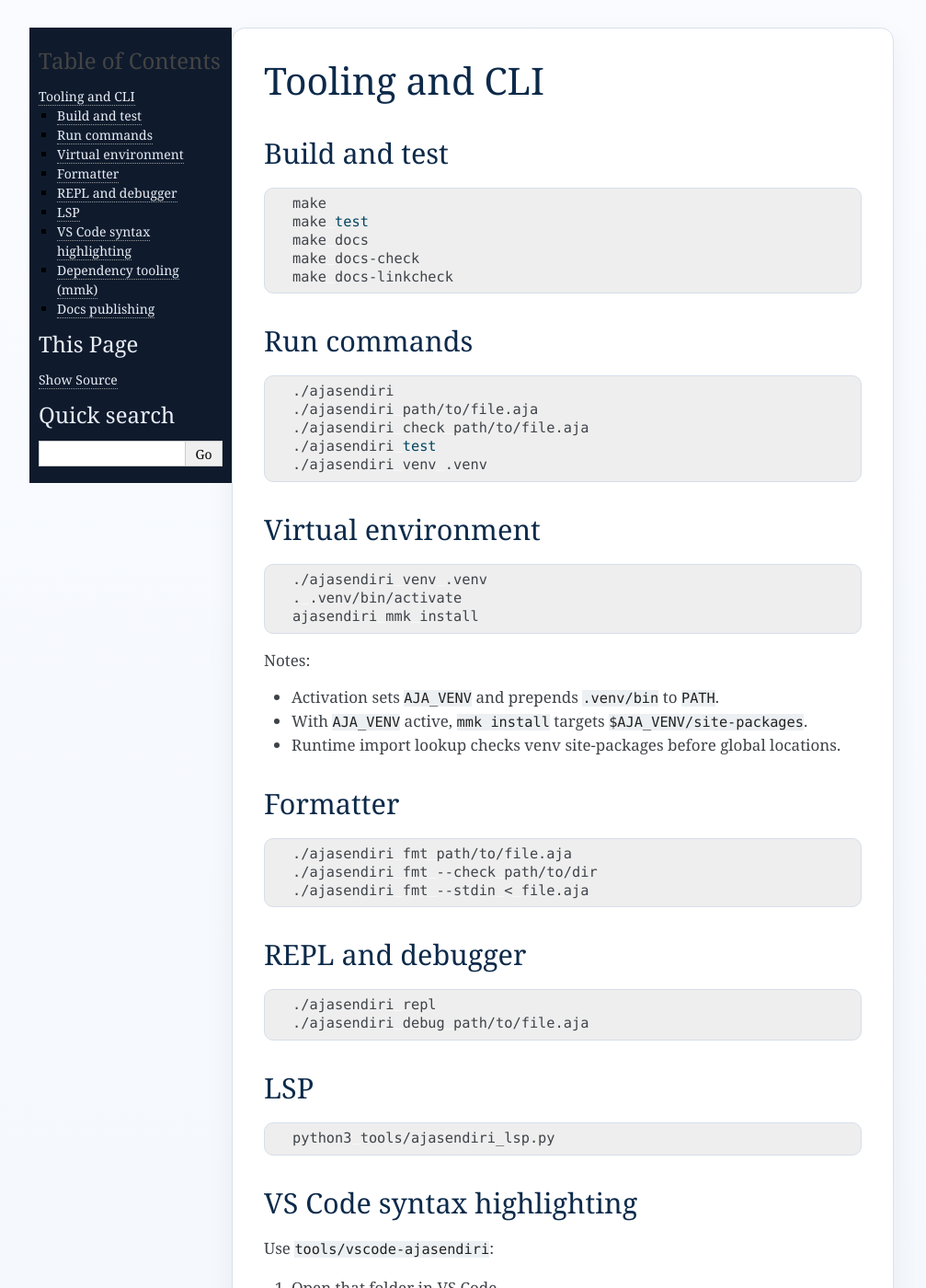
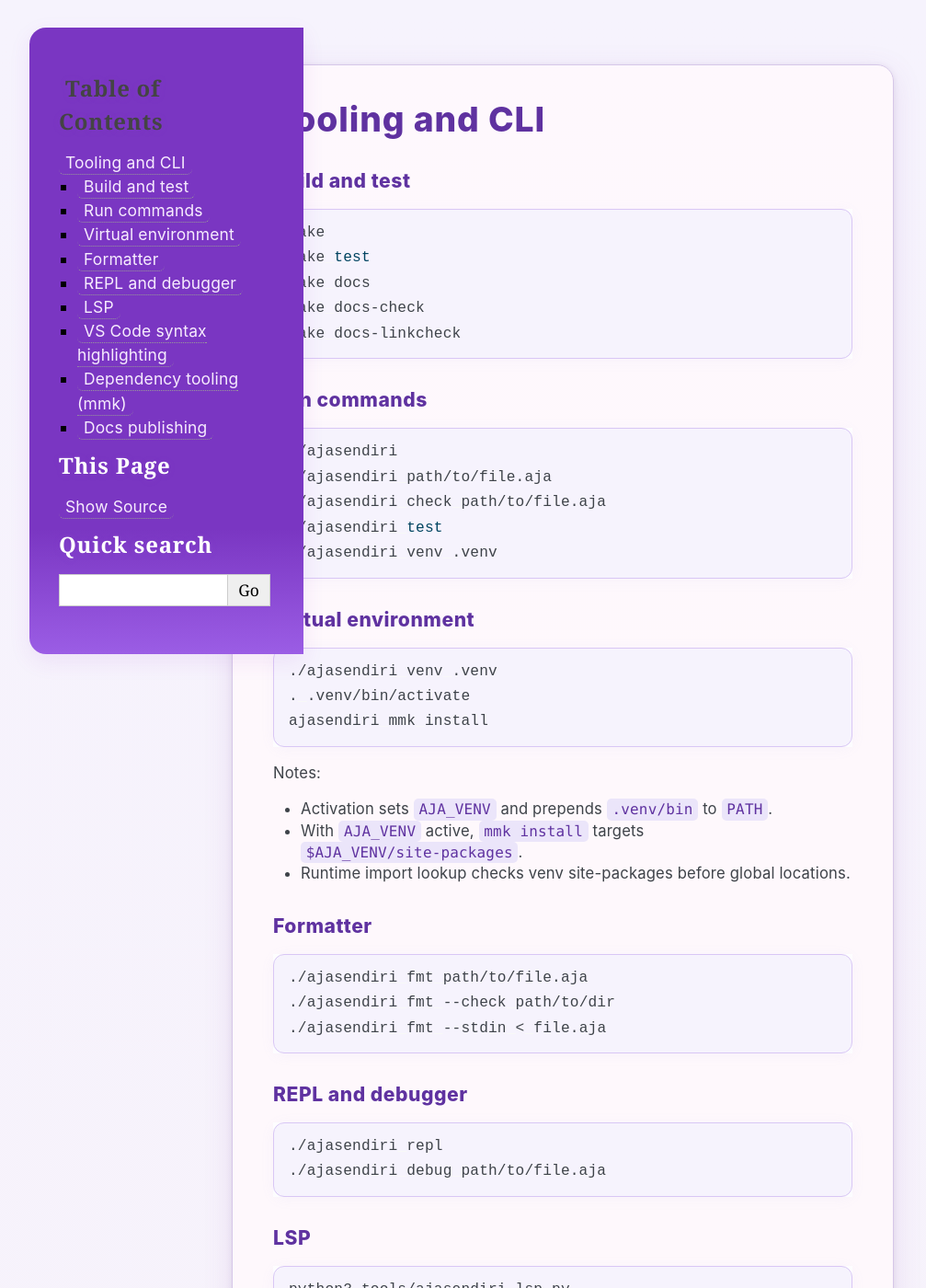
Before and after one commit to c0del1ar/ajasendiri, a Sphinx documentation site: the page built from docs/tooling.rst, in a window 1280 px wide and 1400 px high. Shown: the whole window at 92% size, without its empty margins (138-1145 px from the left). Built offline with Sphinx 7.4.7, drawn with Linux system fonts in a browser that asks for light colours; some of the changed text lies outside the part shown.

Commit message:
mmk: rename install-stdlib to install-coli and refresh docs theme

```diff
--- a/docs/_static/custom.css
+++ b/docs/_static/custom.css
@@ -1,83 +1,214 @@
 :root {
-  --aja-bg: #f7f9fc;
-  --aja-panel: #ffffff;
-  --aja-ink: #132033;
-  --aja-muted: #53657c;
-  --aja-accent: #0a7f7a;
-  --aja-accent-soft: #d8f3f1;
-  --aja-border: #d8e1eb;
+  /* Purply modern, clean palette */
+  --purple-50:  #f6f3fd;
+  --purple-100: #ebe5fa;
+  --purple-200: #d9c7f5;
+  --purple-300: #b799e6;
+  --purple-400: #9b5de5;
+  --purple-500: #7a36c2;
+  --purple-600: #5c259a;
+  --purple-glow: 0 8px 32px 0 rgba(142, 68, 173, 0.13);
+  --page-bg: #f7f2fa;
+  --content-bg: #fffafdde;
+  --text-main: #211733;
+  --text-muted: #765993;
+  --border: #d6c7e8;
+  --accent: var(--purple-500);
+  --accent-800: #5f32a0;
+  --soft-accent: #ece3fa;
 }
 
 body {
-  background: linear-gradient(180deg, #f9fbff 0%, #f2f6fb 100%);
-  color: var(--aja-ink);
+  background: linear-gradient(180deg, var(--purple-50) 0%, var(--page-bg) 100%);
+  color: var(--text-main);
+  font-family: 'Inter', 'Segoe UI', 'Helvetica Neue', Arial, sans-serif;
+  font-size: 1.04rem;
+  min-height: 100vh;
+  margin: 0;
+  letter-spacing: 0.01em;
+  -webkit-font-smoothing: antialiased;
 }
 
 div.body {
-  background: var(--aja-panel);
-  border: 1px solid var(--aja-border);
-  border-radius: 14px;
-  padding: 28px 34px;
-  box-shadow: 0 10px 30px rgba(19, 32, 51, 0.06);
+  background: var(--content-bg);
+  border: 1.5px solid var(--border);
+  border-radius: 18px;
+  padding: 36px 44px;
+  margin: 40px auto 36px auto;
+  box-shadow: var(--purple-glow), 0 1.5px 6px rgba(64, 49, 94, 0.10);
+  max-width: 900px;
+  transition: box-shadow 0.2s;
+}
+
+div.body:hover, div.body:focus-within {
+  box-shadow: 0 20px 34px 0 rgba(155,93,229,0.19), 0 2px 10px rgba(90,24,154,.12);
 }
 
 div.sphinxsidebar {
-  background: #0f1b2d;
-  color: #e8edf5;
+  background: linear-gradient(180deg, var(--purple-500) 80%, var(--purple-400) 100%);
+  color: #f7ecfe;
+  border-radius: 18px 0 0 18px;
+  box-shadow: 0 8px 24px 0 rgba(139,43,199,.09);
+  padding: 30px 26px 34px 22px;
+  min-width: 250px;
+  font-size: 1.09rem;
 }
 
+div.sphinxsidebar h1.logo a,
 div.sphinxsidebar h3,
-div.sphinxsidebar h4,
-div.sphinxsidebar a {
-  color: #e8edf5;
+div.sphinxsidebar h4 {
+  color: #fff;
+  letter-spacing: 0.03em;
+  font-weight: 800;
+  margin-bottom: 14px;
+  text-shadow: 0 1px 8px rgba(145, 87, 226, 0.13);
 }
 
-div.sphinxsidebar a:hover {
-  color: #9be5df;
+div.sphinxsidebar a {
+  color: #f7ecfe;
+  text-decoration: none;
+  transition: color 0.17s, background 0.17s, border 0.17s;
+  border-radius: 6px;
+  padding: 2px 7px;
+}
+
+div.sphinxsidebar a:hover,
+div.sphinxsidebar a:focus {
+  color: #2a143d;
+  background: var(--purple-200);
+  border-bottom: 1.5px solid var(--purple-400);
 }
 
 .hero-subtitle {
-  font-size: 1.08rem;
-  color: var(--aja-muted);
-  margin-top: -8px;
-  margin-bottom: 16px;
+  font-size: 1.17rem;
+  color: var(--accent-800);
+  margin-top: -6px;
+  margin-bottom: 18px;
+  font-weight: 530;
+  letter-spacing: 0.01em;
+  text-shadow: 0 2px 7px #f2e8fa;
 }
 
 .quickgrid {
   display: grid;
-  gap: 12px;
+  gap: 18px;
   grid-template-columns: repeat(auto-fit, minmax(220px, 1fr));
   list-style: none;
-  margin: 8px 0 18px 0;
+  margin: 12px 0 26px 0;
   padding: 0;
 }
 
 .quickgrid li {
-  background: #f6fafc;
-  border: 1px solid var(--aja-border);
-  border-left: 5px solid var(--aja-accent);
-  border-radius: 10px;
-  padding: 10px 12px;
+  background: var(--purple-50);
+  border: 1.4px solid var(--border);
+  border-left: 7px solid var(--accent);
+  border-radius: 14px;
+  padding: 18px 16px 14px 16px;
+  transition: box-shadow 0.13s, border-color 0.18s;
+  box-shadow: 0 3px 18px 0 rgba(155, 93, 229, 0.09);
+}
+
+.quickgrid li:hover {
+  border-left: 7px solid var(--purple-300);
+  box-shadow: 0 2px 10px 0 rgba(122, 54, 194, 0.13);
+  background: #faf6fe;
 }
 
 .quickgrid li p {
   margin: 0;
+  color: var(--text-muted);
 }
 
 div.body h1,
 div.body h2,
-div.body h3 {
-  color: #0d2a4a;
+div.body h3,
+div.body h4 {
+  color: var(--accent-800);
+  font-family: inherit;
+  letter-spacing: 0.025em;
+  font-weight: 800;
+}
+
+div.body h1 {
+  font-size: 2.33rem;
+  margin-bottom: 16px;
+}
+
+div.body h2 {
+  font-size: 1.32rem;
+  margin: 32px 0 18px;
+}
+
+div.body h3, div.body h4 {
+  font-size: 1.14rem;
+  margin: 23px 0 8px;
 }
 
 div.highlight pre,
 pre {
-  border-radius: 10px;
-  border: 1px solid #d6deea;
+  border-radius: 12px;
+  border: 1.8px solid var(--purple-200);
+  background: var(--purple-50);
+  font-size: 1.01rem;
+  line-height: 1.7;
+  padding: 12px 16px;
+  font-family: 'JetBrains Mono', 'Fira Mono', monospace;
+  box-shadow: 0 2px 15px rgba(151,153,230,0.07);
+  overflow-x: auto;
+}
+
+code {
+  background: var(--purple-100);
+  color: var(--accent-800);
+  border-radius: 5px;
+  padding: 0.14em 0.36em;
+  font-family: 'JetBrains Mono', 'Menlo', 'monospace';
+  font-size: 0.96em;
+}
+
+::-webkit-scrollbar {
+  width: 9px;
+  background: var(--purple-50);
+  border-radius: 8px;
+}
+
+::-webkit-scrollbar-thumb {
+  background: var(--purple-200);
+  border-radius: 8px;
+}
+
+@media (max-width: 1200px) {
+  div.body {
+    padding: 20px 5vw;
+    margin: 24px auto 16px auto;
+  }
+  div.sphinxsidebar {
+    padding: 26px 12px;
+    min-width: 195px;
+    font-size: 1rem;
+  }
 }
 
 @media (max-width: 900px) {
   div.body {
-    padding: 22px 18px;
+    padding: 14px 5vw;
+    margin: 10px auto;
+    box-shadow: 0 4px 26px rgba(155,93,229,0.10);
+    border-radius: 14px;
+  }
+  div.sphinxsidebar {
+    border-radius: 14px 14px 0 0;
+    min-width: unset;
+    padding: 18px 10px;
+    margin-bottom: 18px;
   }
 }
+
+@media (max-width: 650px) {
+  html {
+    font-size: 99%;
+  }
+  div.body {
+    padding: 5vw 2vw;
+  }
+}
--- a/docs/stdlib.rst
+++ b/docs/stdlib.rst
@@ -108,7 +108,7 @@
 Pure Ajasendiri libs
 --------------------
 
-Core (installed by default with ``mmk install-stdlib``)
+Core (installed by default with ``mmk install-coli``)
 ^^^^^^^^^^^^^^^^^^^^^^^^^^^^^^^^^^^^^^^^^^^^^^^^^^^^^^^^
 
 - ``libs/re.aja``: typed regex wrapper
@@ -121,7 +121,7 @@
 - ``libs/validate.aja``: value validation helpers
 - ``libs/assert.aja``: lightweight assertion helpers
 
-Optional (install via ``mmk install <name>`` or ``mmk install-stdlib --all``)
+Optional (install via ``mmk install <name>`` or ``mmk install-coli --all``)
 ^^^^^^^^^^^^^^^^^^^^^^^^^^^^^^^^^^^^^^^^^^^^^^^^^^^^^^^^^^^^^^^^^^^^^^^^^^^^^^^^
 
 - ``libs/httpx.aja``
```
Also changed, not shown: docs/tooling.rst (+4 -4 lines), 4 other files.
